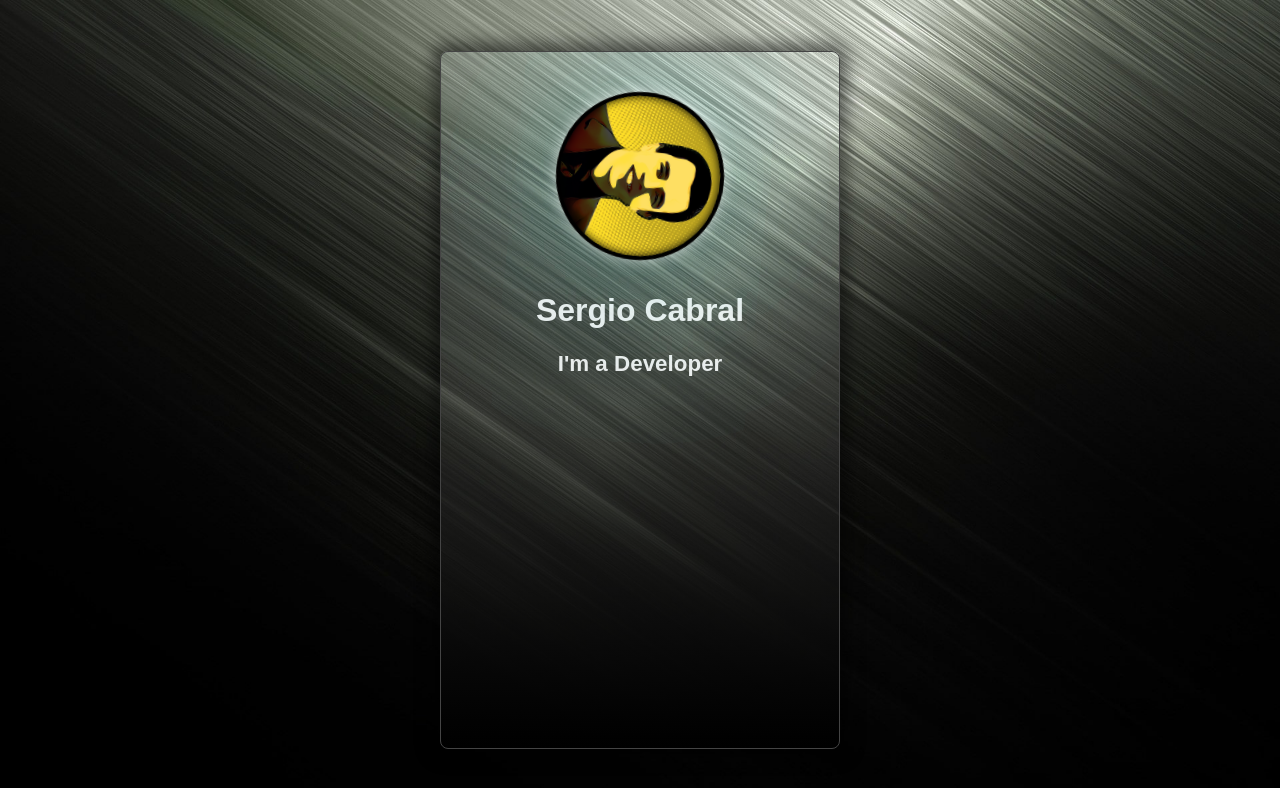
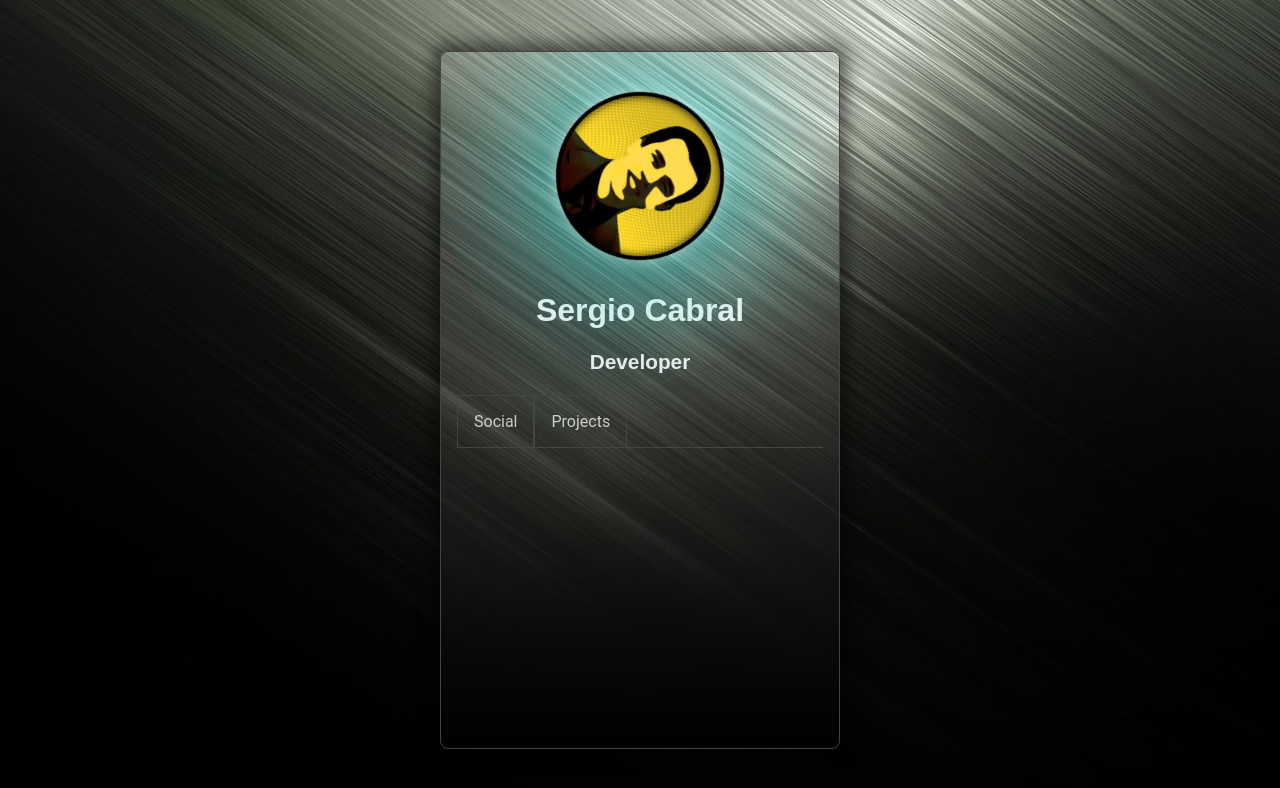
Before and after one commit to sergiocabral/Template.Gatsby.Identify, a Gatsby site: page / in a window 1280 px wide. Built offline with nearby package versions, Linux system fonts and the light colour scheme; Gatsby itself is replaced by a stand-in of ours; a web font is replaced by a local one.

Commit message:
abas da lista de projetos

```diff
--- /dev/null
+++ b/src/data/Configuration.ts
@@ -0,0 +1,4 @@
+import json from './configuration.json';
+import {Configuration} from '../types/Configuration';
+
+export default json as Configuration;
--- /dev/null
+++ b/src/data/configuration.json
@@ -0,0 +1,20 @@
+{
+    "profile": {
+        "title": "sergiocabral.dev",
+        "name": "Sergio Cabral",
+        "description": "Developer",
+        "url": "https://sergiocabral.dev/",
+        "projects": [
+            {
+                "name": "Social"
+            },
+            {
+                "name": "Projects"
+            }
+        ]
+    },
+    "settings": {
+        "locale": "pt-BR",
+        "cycleInSeconds": 60
+    }
+}
--- a/src/data/website.json
+++ /dev/null
@@ -1,12 +0,0 @@
-{
-    "profile": {
-        "title": "sergiocabral.dev",
-        "name": "Sergio Cabral",
-        "description": "I'm a Developer",
-        "url": "https://sergiocabral.dev/"
-    },
-    "config": {
-        "locale": "pt-BR",
-        "cycleInSeconds": 60
-    }
-}
--- a/src/pages/index.tsx
+++ b/src/pages/index.tsx
@@ -1,7 +1,7 @@
 import * as React from 'react'
 import {Helmet} from 'react-helmet';
-import Profile from '../templates/profile/profile';
-import data from '../data/website.json';
+import {Profile} from '../templates/profile/profile';
+import configuration from '../data/Configuration';
 import imgFavicon from '../images/favicon.png';
 import imgOpenGraph from '../images/opengraph.png';
 import imgProfilePrimary from '../images/profile-primary.jpg';
@@ -13,34 +13,35 @@ const Page = () => {
   return (
     <main>
       <Helmet>
-        <title>{ data.profile.title }</title>
+        <title>{ configuration.profile.title }</title>
 
         <meta charSet="UTF-8" />
 
-        <meta property="og:locale" content={ data.config.locale } />
+        <meta property="og:locale" content={ configuration.settings.locale } />
         <meta property="og:type" content="website" />
-        <meta property="og:title" content={ data.profile.name } />
-        <meta property="og:description" content={ data.profile.description } />
-        <meta property="og:url" content={ data.profile.url } />
-        <meta property="og:site_name" content={ data.profile.title } />
+        <meta property="og:title" content={ configuration.profile.name } />
+        <meta property="og:description" content={ configuration.profile.description } />
+        <meta property="og:url" content={ configuration.profile.url } />
+        <meta property="og:site_name" content={ configuration.profile.title } />
         <meta property="og:image:width" content="1200" />
         <meta property="og:image:height" content="630" />
-        <meta property="og:image" content={ `${data.profile.url}/${imgOpenGraph}`.replace(regexMultipleSlash, '/') } />
+        <meta property="og:image" content={ `${configuration.profile.url}/${imgOpenGraph}`.replace(regexMultipleSlash, '/') } />
 
         <meta name="twitter:card" content="summary" />
-        <meta name="twitter:title" content={ data.profile.name } />
-        <meta name="twitter:description" content={ data.profile.description } />
+        <meta name="twitter:title" content={ configuration.profile.name } />
+        <meta name="twitter:description" content={ configuration.profile.description } />
 
         <link rel="shortcut icon" href={imgFavicon} />
 
       </Helmet>
       <Profile
-        name={data.profile.name}
-        description={data.profile.description}
+        name={configuration.profile.name}
+        description={configuration.profile.description}
         imageWidthAndHeight="10em"
-        imageCycleInSeconds={data.config.cycleInSeconds}
+        imageCycleInSeconds={configuration.settings.cycleInSeconds}
         imagePrimary={imgProfilePrimary}
         imageSecondary={imgProfileSecondary}
+        projects={configuration.profile.projects}
       />
     </main>
   )
--- a/src/styles/global.scss
+++ b/src/styles/global.scss
@@ -6,14 +6,6 @@ html {
 
     h1, h2, h3, h4, h5, h6 {
         font-family: 'Encode Sans SC', sans-serif;
-    }
-
-    h1 {
-        font-size: 200%;
-    }
-
-    h2 {
-        font-size: 140%;
     }
 
     &, & * {
--- a/src/templates/profile/profile.scss
+++ b/src/templates/profile/profile.scss
@@ -36,6 +36,9 @@
 
         overflow: hidden;
 
+        display: flex;
+        flex-direction: column;
+
         border-radius: 0.5em;
         border: 1px solid rgba(68,68,68,1);
         box-shadow: 0em 0em 1em 0.5em rgba(0,0,0,0.5);
@@ -44,6 +47,16 @@
 
         h1, h2 {
             margin-top: 1em;
+            overflow: hidden;
+        }
+
+        h1 {
+            font-size: 200%;
+        }
+
+        h2 {
+            font-size: 130%;
+            margin-bottom: 1em;
         }
     }
 }
--- a/src/templates/profile/profile.tsx
+++ b/src/templates/profile/profile.tsx
@@ -1,17 +1,20 @@
 import * as React from 'react'
 import './profile.scss';
-import RotateImage from '../rotate-image/rotate-image';
+import {RotateImage} from '../rotate-image/rotate-image';
+import {Projects} from '../projects-list/projects-list';
+import { Project } from '../../types/Project';
 
-type Props = {
+export type ProfileProps = {
     name: string,
     description: string,
     imageWidthAndHeight: number | string,
     imageCycleInSeconds: number
     imagePrimary: string,
     imageSecondary: string,
+    projects: Project[]
 };
 
-const Template = (props: Props) => {
+export const Profile = (props: ProfileProps) => {
   return (
     <div className="profile">
       <div className="content">
@@ -24,10 +27,11 @@ const Template = (props: Props) => {
           />
           <h1>{props.name}</h1>
           <h2>{props.description}</h2>
+          <Projects
+            list={props.projects}
+          />
         </div>
       </div>
     </div>
   )
 }
-
-export default Template;
--- /dev/null
+++ b/src/templates/projects-list/projects-list.scss
@@ -0,0 +1,60 @@
+.projects-list {
+    ul {
+        display: block;
+
+        overflow: auto;
+        white-space: nowrap;
+
+        text-align: left;
+        border-bottom: 1px solid rgba(68,68,68,1);
+
+        li {
+
+            &, & a {
+                display: inline-block;
+            }
+
+            a {
+                border: 1px solid rgba(68,68,68,1);
+                border-bottom-width: 0;
+                border-left-width: 0;
+
+                padding: 1em;
+
+                color: rgba(255,255,255,0.75);
+                text-decoration: none;
+
+                &:first-child {
+                    border-left-width: 1px;
+                }
+
+                &:hover {
+                    color: rgba(255,255,255,0.85);
+                    background-color: rgba(255,255,255,0.05);
+                }
+            }
+        }
+
+    }
+}
+
+/* width */
+::-webkit-scrollbar {
+    width: 0;
+    height: 0;
+}
+
+/* Track */
+::-webkit-scrollbar-track {
+    background: rgba(255,255,255,0.25);
+}
+
+/* Handle */
+::-webkit-scrollbar-thumb {
+    background: rgba(255,255,255,0.5);
+}
+
+/* Handle on hover */
+::-webkit-scrollbar-thumb:hover {
+    background: rgba(255,255,255,0.75);
+}
--- /dev/null
+++ b/src/templates/projects-list/projects-list.tsx
@@ -0,0 +1,23 @@
+import * as React from 'react'
+import { Project } from '../../types/Project';
+import './projects-list.scss';
+
+export type ProjectsProps = {
+  list: Project[]
+};
+
+export const Projects = (props: ProjectsProps) => {
+  return (
+    <div className="projects-list">
+      <ul>
+        {props.list.map(project => (
+          <li>
+            <a href="#">
+              {project.name}
+            </a>
+          </li>
+        ))}
+      </ul>
+    </div>
+  )
+}
--- a/src/templates/rotate-image/rotate-image.scss
+++ b/src/templates/rotate-image/rotate-image.scss
@@ -1,3 +1,30 @@
+.rotate-image {
+    display: flex;
+    justify-content: center;
+
+    .secondary {
+        box-shadow:
+            0px 0px 15px 0px rgba(255,255,255,0.5),
+            0px 0px 150px 0px rgba(26, 241, 242, 1),
+            inset 0px 0px 10px 0px black;
+
+        &, .primary {
+            background-repeat: no-repeat;
+            background-size: contain;
+
+            margin: 0 auto;
+
+            border-radius: 100%;
+            border: 0.25em solid black;
+        }
+
+        .primary {
+            margin-top: -0.25em;
+            margin-left: -0.25em;
+        }
+    }
+}
+
 @keyframes spinner {
     0% {
         transform: rotate(0deg);
@@ -21,28 +48,3 @@
         opacity: 0;
     }
 }
-
-.rotate-image {
-    &, .inner {
-        background-repeat: no-repeat;
-        background-size: contain;
-
-        margin: 0 auto;
-
-        width: 10em;
-        height: 10em;
-
-        border-radius: 100%;
-        border: 0.25em solid black;
-
-        box-shadow:
-            0px 0px 15px 0px rgba(255,255,255,0.5),
-            0px 0px 200px 0px rgba(26, 241, 242, 0.3),
-            inset 0px 0px 10px 0px black;
-    }
-
-    .inner {
-        margin-top: -0.25em;
-        margin-left: -0.25em;
-    }
-}
--- a/src/templates/rotate-image/rotate-image.tsx
+++ b/src/templates/rotate-image/rotate-image.tsx
@@ -1,22 +1,23 @@
 import * as React from 'react'
 import './rotate-image.scss';
 
-type Props = {
+export type RotateImageProps = {
   widthAndHeight: number | string,
   primary: string,
   secondary: string,
   cycleInSeconds: number
 };
 
-const Template = (props: Props) => {
+export const RotateImage = (props: RotateImageProps) => {
   return (
-    <div className="rotate-image" style={ {
+    <div className="rotate-image">
+      <div className="secondary" style={ {
         width: props.widthAndHeight,
         height: props.widthAndHeight,
         backgroundImage: `url(${props.secondary})`,
         animation: `spinner ${props.cycleInSeconds}s linear infinite`
       } }>
-      <div className="inner" style={ {
+        <div className="primary" style={ {
           width: props.widthAndHeight,
           height: props.widthAndHeight,
           backgroundImage: `url(${props.primary})`,
@@ -24,7 +25,6 @@ const Template = (props: Props) => {
         } }>
         </div>
       </div>
+    </div>
   )
 }
-
-export default Template;
--- /dev/null
+++ b/src/types/Configuration.ts
@@ -0,0 +1,7 @@
+import { Profile } from "./Profile";
+import { Settings } from "./Settings";
+
+export type Configuration = {
+    profile: Profile,
+    settings: Settings
+}
--- /dev/null
+++ b/src/types/Project.ts
@@ -0,0 +1,3 @@
+export type Project = {
+    name: string
+}
--- /dev/null
+++ b/src/types/Settings.ts
@@ -0,0 +1,4 @@
+export type Settings = {
+    locale: string,
+    cycleInSeconds: number
+}
```
Also changed, not shown: src/types/Profile.ts (added, +9 -0 lines). Lines whose indentation alone changed are shown as unchanged.
